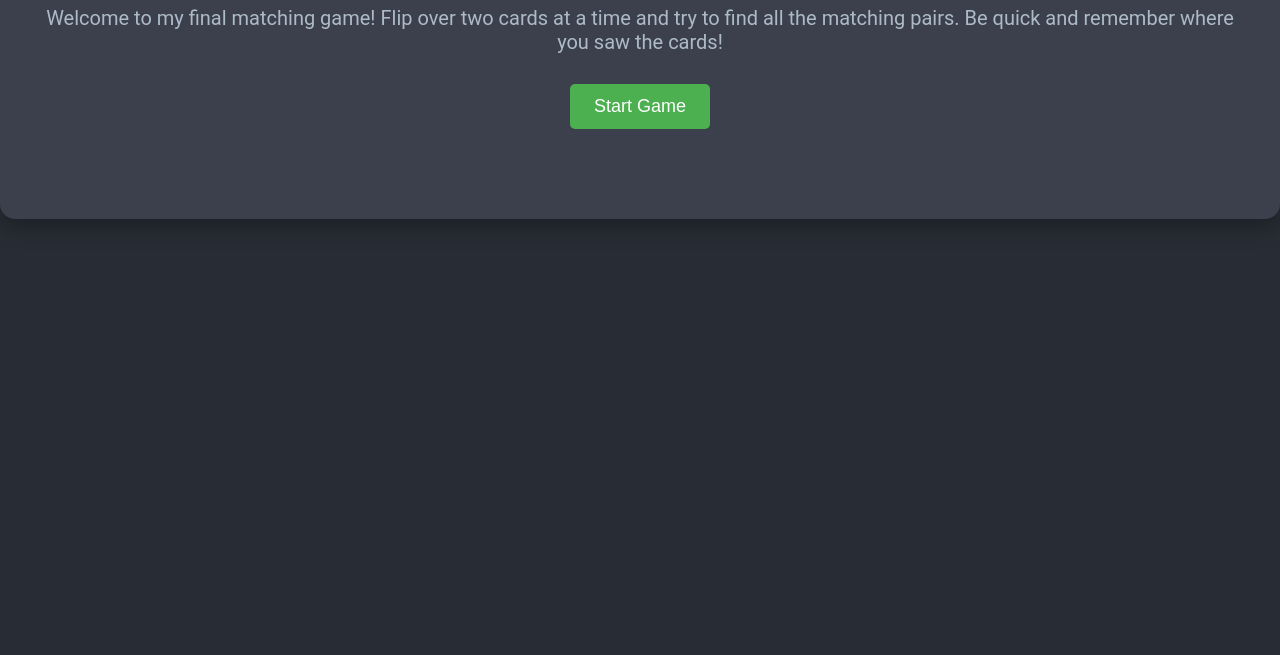
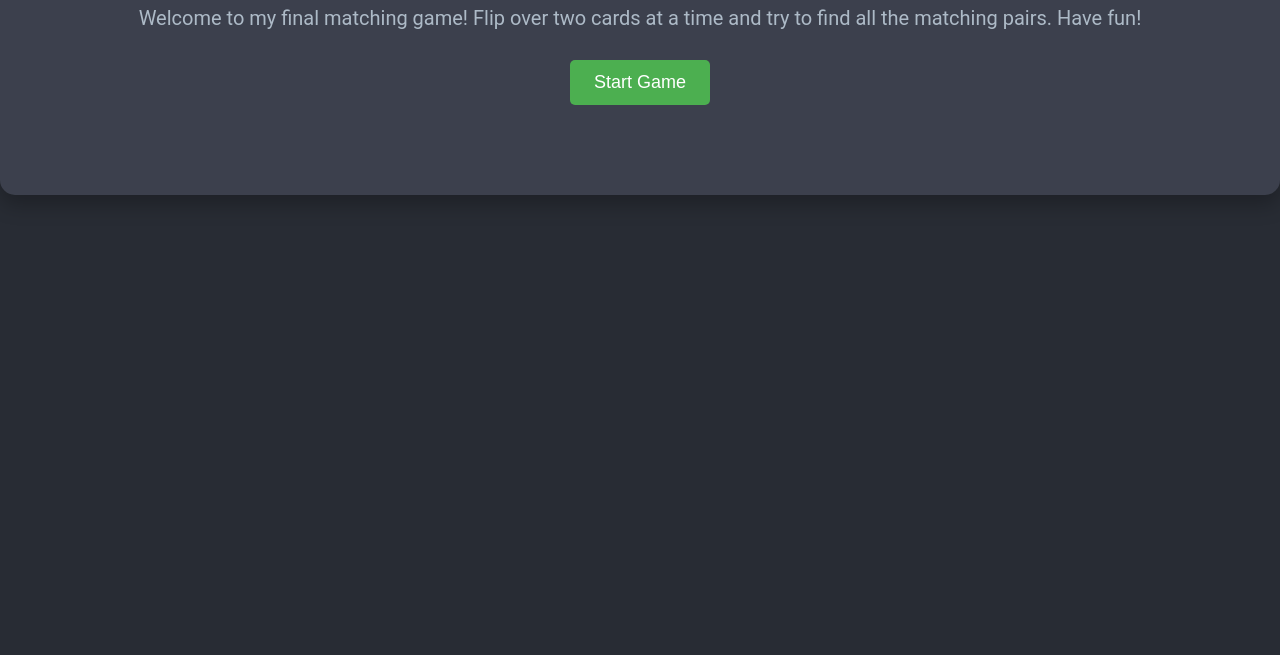
Before and after one commit to ahurst7/my-final-game, a plain HTML site: page index.html in a window 1280 px wide. Shown: the part 145-800 px from the top of the page. Drawn offline with Linux system fonts and the light colour scheme.

Commit message:
Update index.html

```diff
--- a/index.html
+++ b/index.html
@@ -10,7 +10,7 @@
     <div class="container">
         <h1>MY FINAL MATCHING GAME</h1>
         <p class="instructions">
-            Welcome to my final matching game!  Flip over two cards at a time and try to find all the matching pairs. Be quick and remember where you saw the cards!
+            Welcome to my final matching game!  Flip over two cards at a time and try to find all the matching pairs. Have fun!
         </p>
         <button id="start-game">Start Game</button>
         <div id="game-board" class="game-board">
```
